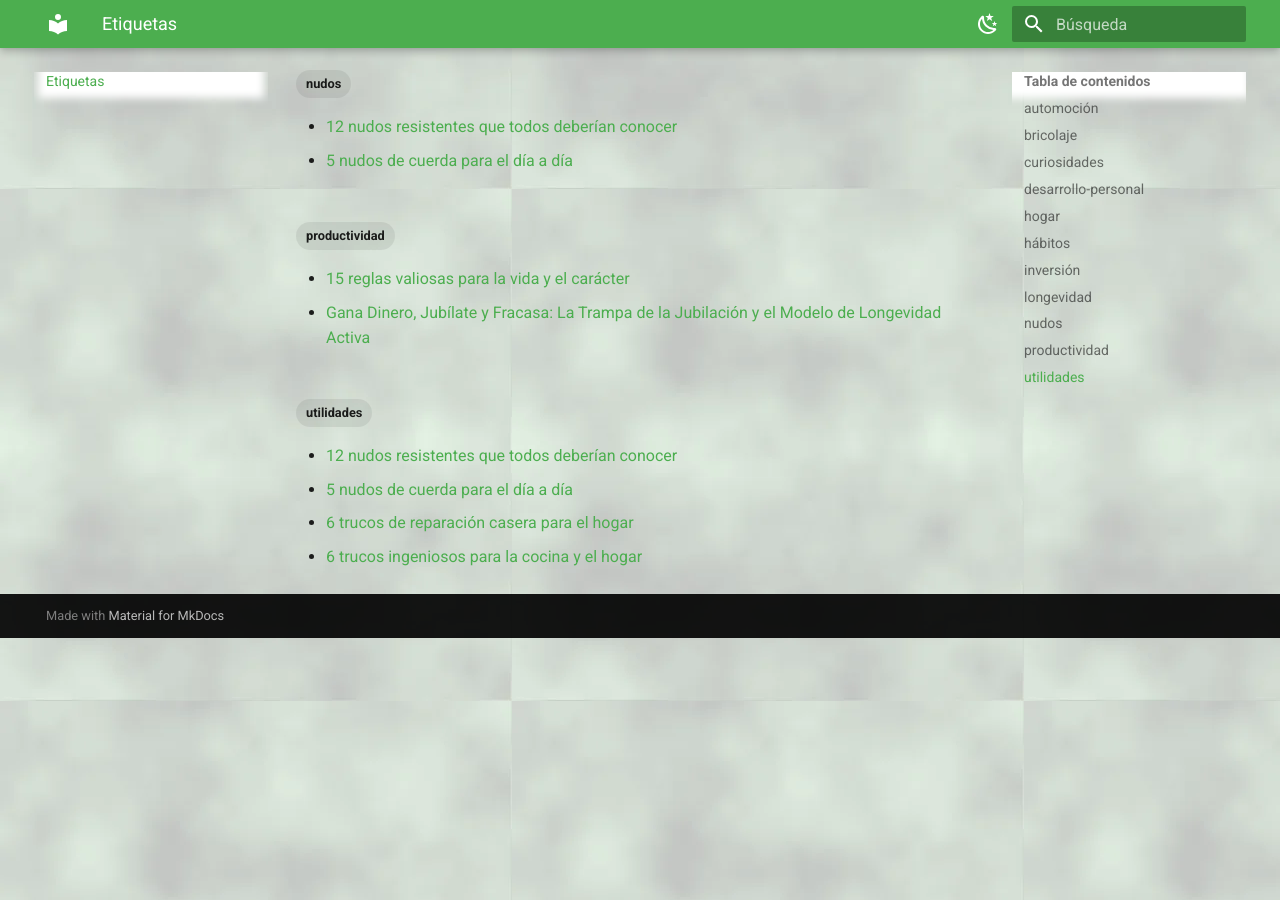
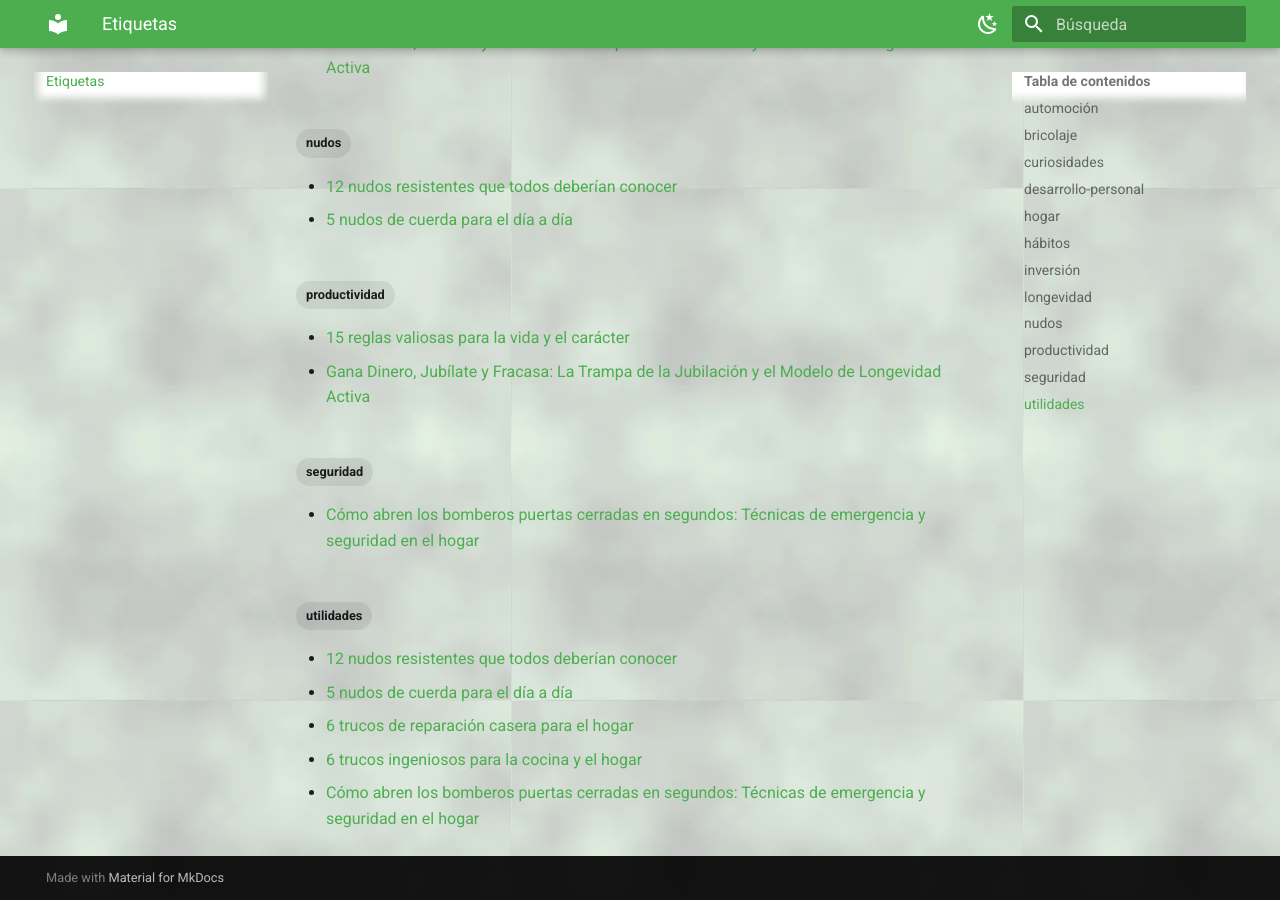
Before and after one commit to mosqueteroweb/Salud, an MkDocs documentation site: the page built from docs/tags.md, in a window 1280 px wide and 900 px high, scrolled down 1347 px. Built offline with MkDocs 1.6.1 and Material for MkDocs 9.7.7, drawn with Linux system fonts in a browser that asks for light colours; some of the changed lines change nothing that is shown; some of the changed text lies outside the part shown.

Commit message:
docs(utilidades): anadir articulo y video sobre apertura de puertas de emergencia

```diff
--- /dev/null
+++ b/docs/utilidades/apertura-puertas-emergencia-bomberos.md
@@ -0,0 +1,62 @@
+---
+tags:
+  - utilidades
+  - bricolaje
+  - seguridad
+---
+
+# Cómo abren los bomberos puertas cerradas en segundos: Técnicas de emergencia y seguridad en el hogar
+
+En situaciones de emergencia médica, conatos de incendio o personas atrapadas en una vivienda, cada segundo cuenta. Antes de recurrir a herramientas destructivas pesadas como el ariete o la palanca Halligan, los equipos de bomberos y cuerpos de rescate emplean **técnicas de apertura no destructiva (*bypass*)** capaces de franquear puertas en cuestión de un segundo.
+
+Comprender el funcionamiento de estas técnicas no solo es útil en situaciones de contingencia, sino que revela las principales vulnerabilidades de las cerraduras domésticas y cómo proteger tu hogar adecuadamente.
+
+---
+
+## 📊 Infografía resumen: Métodos de apertura y prevención
+
+![Infografía: Métodos de apertura de emergencia y seguridad en el hogar](../img/infografia-apertura-puertas-emergencia.jpg)
+
+---
+
+## 📹 Vídeo demostrativo
+
+<video controls preload="metadata" style="max-width:100%;border:1px solid #ccc;border-radius:8px;margin:.5rem 0;" src="../video/apertura-puertas-emergencia-bomberos.mp4"></video>
+
+*Demostración práctica: apertura de resbalones y cerrojos basculantes con láminas flexibles de cerrajería.*
+
+---
+
+## ¿Cómo funcionan estas técnicas de apertura rápida?
+
+### 1. Apertura por resbalón con lámina plástica o fleje (*Mica*)
+Cuando una puerta se cierra «de golpe» sin echar la llave, el único elemento que la mantiene cerrada es el **resbalón biselado** accionado por un muelle interior.
+
+- **El método:** Se introduce una lámina plástica flexible (mica de cerrajero) o una herramienta metálica fina (*shove knife*) a través de la holgura entre la puerta y el marco.
+- **El mecanismo:** Al deslizar la lámina contra la cara inclinada del resbalón, la presión comprime el muelle hacia adentro, liberando el pestillo al instante sin provocar ningún daño.
+
+### 2. Desbloqueo de cerrojos basculantes y cadenas de retención
+Muchas puertas cuentan con pestillos basculantes de seguridad (típicos de hoteles) o cadenas que permiten abrir la puerta unos centímetros para comprobar quién está fuera.
+
+- **La vulnerabilidad:** La holgura que deja la puerta entreabierta es suficiente para pasar una lámina plástica flexible o una cinta.
+- **La maniobra:** Pasando la lámina por detrás del brazo basculante y tirando hacia el marco, se abate el pasador metálico a su posición de apertura en segundos desde el exterior.
+
+---
+
+## La regla de oro de la seguridad en el hogar
+
+El vídeo evidencia un fallo de seguridad muy extendido: **creer que una puerta cerrada de golpe está protegida**.
+
+| Estado de la puerta | Resistencia frente a lámina/mica | Seguridad real |
+| :--- | :--- | :--- |
+| **Cerrada de golpe (sin llave)** | Se abre en **1 segundo** sin ruido ni daños. | ❌ Nula |
+| **Pestillo basculante / Cadena** | Se desbloquea en **segundos** por la rendija. | ❌ Muy baja |
+| **Cerrada con llave (doble vuelta)** | El cerrojo macizo queda anclado en el marco. | ✅ Alta |
+
+---
+
+## Medidas preventivas para blindar tu puerta
+
+1. **Echar siempre la llave con doble vuelta:** Al girar la llave, se proyecta el cerrojo cuadrado macizo (*deadbolt*), que no tiene bisel y resulta totalmente inmune a tarjetas o láminas.
+2. **Instalar cerraduras con pestillo de bloqueo auxiliar (*deadlatch*):** Tienen un pequeño pasador cilíndrico junto al resbalón que, al quedar presionado contra el marco, impide que el resbalón principal se retraiga desde fuera.
+3. **Escudos protectores y pletinas antitarjeta:** Colocar una pletina metálica en «L» o un protector de marco que tape el espacio entre puerta y marco, impidiendo el paso de cualquier lámina.
--- a/docs/utilidades/index.md
+++ b/docs/utilidades/index.md
@@ -134,6 +134,14 @@ Herramientas, trucos y recursos prácticos que facilitan las tareas del día a d
 
     [:octicons-arrow-right-24: Leer](6-trucos-ingeniosos-cocina-hogar.md)
 
+- [__Cómo abren los bomberos puertas cerradas en segundos__](apertura-puertas-emergencia-bomberos.md)
+
+    ---
+
+    Técnicas de apertura rápida no destructiva (bypass) en resbalones y cerrojos basculantes, y cómo proteger tu hogar.
+
+    [:octicons-arrow-right-24: Leer](apertura-puertas-emergencia-bomberos.md)
+
 </div>
 
 ## Ropa y cuidado
```
Also changed, not shown: docs/img/infografia-apertura-puertas-emergencia.jpg (added), docs/utilidades/.pages, 1 other file.
